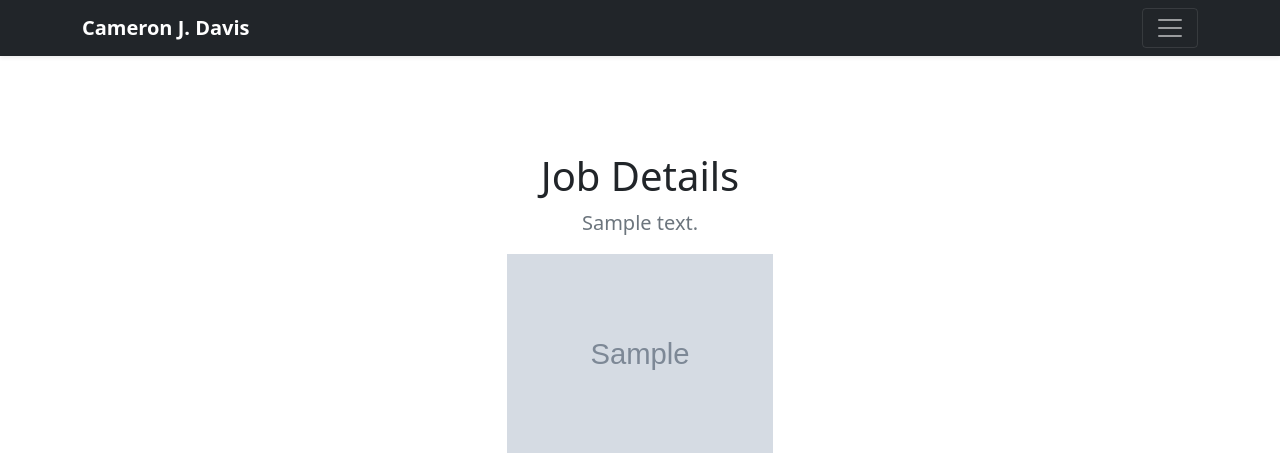
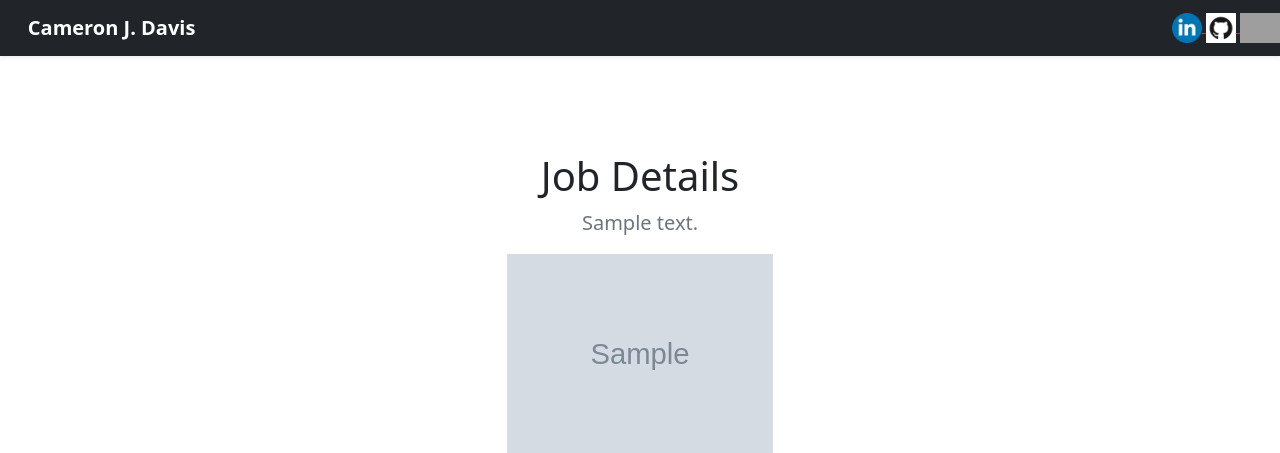
Before and after one commit to cjd-swe/portfolio, a Django app: template jobs/templates/jobs/detail.html in a window 1280 px wide. Shown: the top 453 px of the page. Run offline with Django 3.2, Linux system fonts and the light colour scheme; the template is opened without the code that fills it: most values are stand-ins (such as "Sample title", 1, 10 or a date in 2020); grey boxes marked "Sample" are stand-in pictures; data that the repository does not hold is empty; some libraries are stand-ins or nearby versions; grey boxes are pictures that could not be loaded.

```diff
--- a/jobs/templates/jobs/detail.html
+++ b/jobs/templates/jobs/detail.html
@@ -54,33 +54,28 @@
 
 
 <header>
-  <div class="collapse bg-dark" id="navbarHeader">
-    <div class="container">
-      <div class="row">
-        <div class="col-sm-8 col-md-7 py-4">
-          <h4 class="text-white">About</h4>
-          <p class="text-muted">Add some information about the album below, the author, or any other background context. Make it a few sentences long so folks can pick up some informative tidbits. Then, link them off to some social networking sites or contact information.</p>
-        </div>
-        <div class="col-sm-4 offset-md-1 py-4">
-          <h4 class="text-white">Contact</h4>
-          <ul class="list-unstyled">
-            <li><a href="#" class="text-white">Follow on Twitter</a></li>
-            <li><a href="#" class="text-white">Like on Facebook</a></li>
-            <li><a href="#" class="text-white">Email me</a></li>
-          </ul>
-        </div>
-      </div>
-    </div>
-  </div>
   <div class="navbar navbar-dark bg-dark shadow-sm">
     <div class="container">
       <a href="{% url 'home' %}" class="navbar-brand d-flex align-items-center">
         <strong>Cameron J. Davis</strong>
       </a>
-      <button class="navbar-toggler" type="button" data-bs-toggle="collapse" data-bs-target="#navbarHeader" aria-controls="navbarHeader" aria-expanded="false" aria-label="Toggle navigation">
-        <span class="navbar-toggler-icon"></span>
-      </button>
-    </div>
+     </div>
+
+     <div clasas="row">
+      <a href="https://www.linkedin.com/in/cjdavis-uva/">
+         <img src="{% static 'linkedin_logo.jpeg' %}" height = 30>
+       </img>
+      </a>
+      <a href="https://github.com/cam-d12">
+         <img src="{% static 'github_logo.jpeg' %}" height = 30>
+       </img>
+      </a>
+      <a href="mailto:camjordan1998@gmail.com">
+         <img src="{% static 'mail.jpeg' %}" height = 30>
+       </img>
+      </a>
+      </div>
+
   </div>
 </header>
 
--- a/portfolio/settings.py
+++ b/portfolio/settings.py
@@ -26,7 +26,7 @@ SECRET_KEY = 'afx9n(sgc)5(1*1uy&@rszind_f(2-42_h5+n27b-mpl&!t*wt'
 # SECURITY WARNING: don't run with debug turned on in production!
 DEBUG = True
 
-ALLOWED_HOSTS = []
+ALLOWED_HOSTS = ['0.0.0.0']
 
 
 # Application definition
```
Also changed, not shown: requirements.txt (added, +26 -0 lines), 1 other file.
